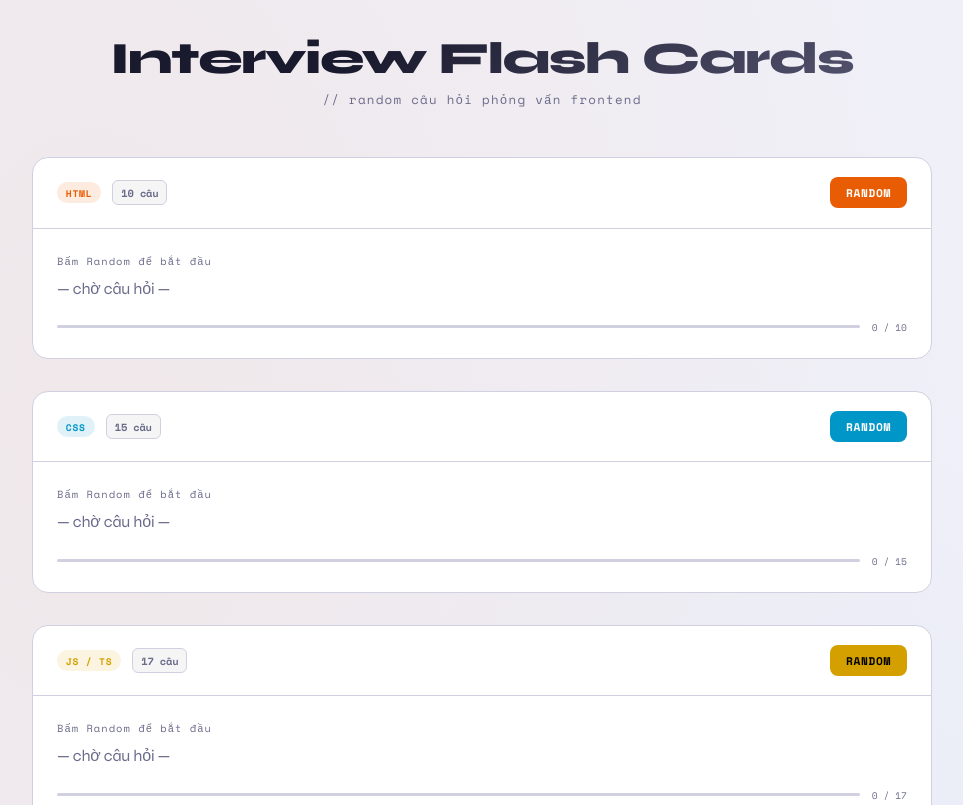
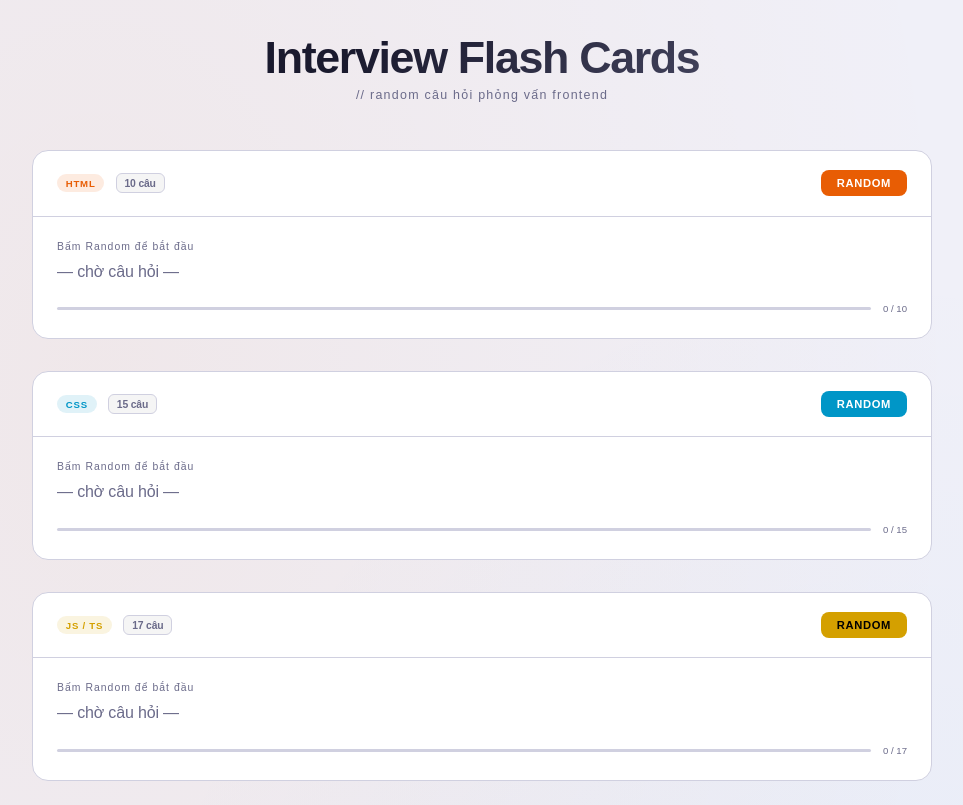
Before and after one commit to aiduc93/c-u-h-i-pv, a plain HTML site: page index.html in a window 1280 px wide. Shown: the top 805 px of the page, without its empty margins (158-1121 px from the left). Drawn offline with nearby package versions, Linux system fonts and the light colour scheme.

Commit message:
storybook

```diff
--- a/index.html
+++ b/index.html
@@ -6,7 +6,7 @@
   <meta name="viewport" content="width=device-width, initial-scale=1.0">
   <title>Interview Flash Cards</title>
   <style>
-    @import url('https://fonts.googleapis.com/css2?family=Space+Mono:wght@400;700&family=Syne:wght@400;700;800&display=swap');
+    /* Font changed to Arial */
 
     :root {
       --bg: #f0f0f8;
@@ -34,7 +34,7 @@
     body {
       background: var(--bg);
       color: var(--text);
-      font-family: 'Syne', sans-serif;
+      font-family: Arial, sans-serif;
       min-height: 100vh;
       padding: 2rem 1rem 4rem;
       background-image:
@@ -57,7 +57,7 @@
     .subtitle {
       text-align: center;
       color: var(--muted);
-      font-family: 'Space Mono', monospace;
+      font-family: Arial, sans-serif;
       font-size: 0.78rem;
       margin-bottom: 3rem;
       letter-spacing: 0.1em;
@@ -102,7 +102,7 @@
     }
 
     .badge {
-      font-family: 'Space Mono', monospace;
+      font-family: Arial, sans-serif;
       font-size: 0.6rem;
       font-weight: 700;
       padding: 0.2rem 0.55rem;
@@ -152,7 +152,7 @@
     }
 
     .count-badge {
-      font-family: 'Space Mono', monospace;
+      font-family: Arial, sans-serif;
       font-size: 0.65rem;
       color: var(--muted);
       background: rgba(0, 0, 0, 0.04);
@@ -162,7 +162,7 @@
     }
 
     .btn-random {
-      font-family: 'Space Mono', monospace;
+      font-family: Arial, sans-serif;
       font-size: 0.7rem;
       font-weight: 700;
       letter-spacing: 0.06em;
@@ -237,7 +237,7 @@
     }
 
     .q-number {
-      font-family: 'Space Mono', monospace;
+      font-family: Arial, sans-serif;
       font-size: 0.65rem;
       color: var(--muted);
       margin-bottom: 0.5rem;
@@ -265,7 +265,7 @@
     }
 
     .q-hint {
-      font-family: 'Space Mono', monospace;
+      font-family: Arial, sans-serif;
       font-size: 0.68rem;
       color: var(--muted);
       margin-top: 0.4rem;
@@ -326,7 +326,7 @@
     }
 
     .progress-text {
-      font-family: 'Space Mono', monospace;
+      font-family: Arial, sans-serif;
       font-size: 0.6rem;
       color: var(--muted);
       white-space: nowrap;
@@ -338,7 +338,7 @@
     }
 
     .btn-all {
-      font-family: 'Space Mono', monospace;
+      font-family: Arial, sans-serif;
       font-size: 0.72rem;
       font-weight: 700;
       letter-spacing: 0.1em;
```
